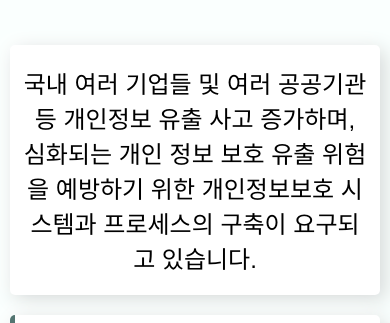
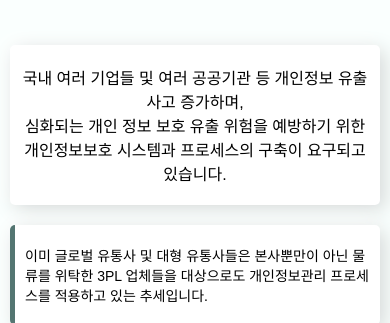
Before and after one commit to EXITKR/exit, a Next.js app: page /scs/scs02 in a window 390 px wide. Shown: the part 415-738 px from the top of the page. Built offline with nearby package versions, Linux system fonts and the light colour scheme; a web font is replaced by a local one.

Commit message:
content box renewal

```diff
--- a/assets/css/screen/mobile/components/content_box.css
+++ b/assets/css/screen/mobile/components/content_box.css
@@ -1,5 +1,9 @@
 @media screen and (max-width: 1000px) {
     .content_box {
+        .tx-30 {
+            font-size: 16px;
+        }
+
         .content_box_title {
             height: 60px;
 
--- a/src/app/scs/scs05/page.tsx
+++ b/src/app/scs/scs05/page.tsx
@@ -19,7 +19,7 @@ export default function Home() {
             <div className="content_box_content w-100">
               <span className="content_text">
                 <span className="fw-500 tx-30">
-                  미국 세관에서 실시하는 C-TPAT(Customs Trade Partnership Against Terrorism) 프로그램은
+                  미국 세관에서 실시하는 C-TPAT (Customs Trade Partnership Against Terrorism) 프로그램은
                   <br />
                   알 카에다에 의한 9.11 테러 후에 발효된 미국 세관당국과 미국 내 수입 관련 기업 간의 테러방지 협약이며,
                   <br />
@@ -71,7 +71,7 @@ export default function Home() {
             <div className="content_box_content w-100">
               <span className="content_text">
                 <span className="fw-500 tx-30">
-                  미국 세관에서 실시하는 C-TPAT(Customs Trade Partnership Against Terrorism) 프로그램은
+                  미국 세관에서 실시하는 C-TPAT (Customs Trade Partnership Against Terrorism) 프로그램은
                   <br />
                   알 카에다에 의한 9.11 테러 후에 발효된 미국 세관당국과 미국 내 수입 관련 기업 간의 테러방지 협약이며,
                   <br />
```
